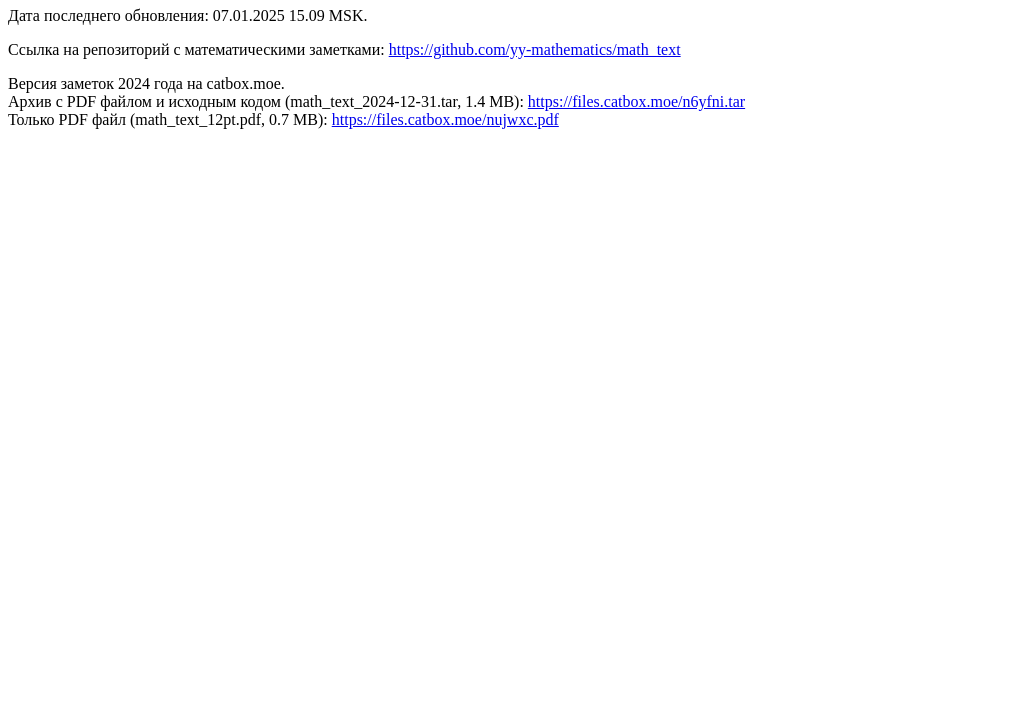
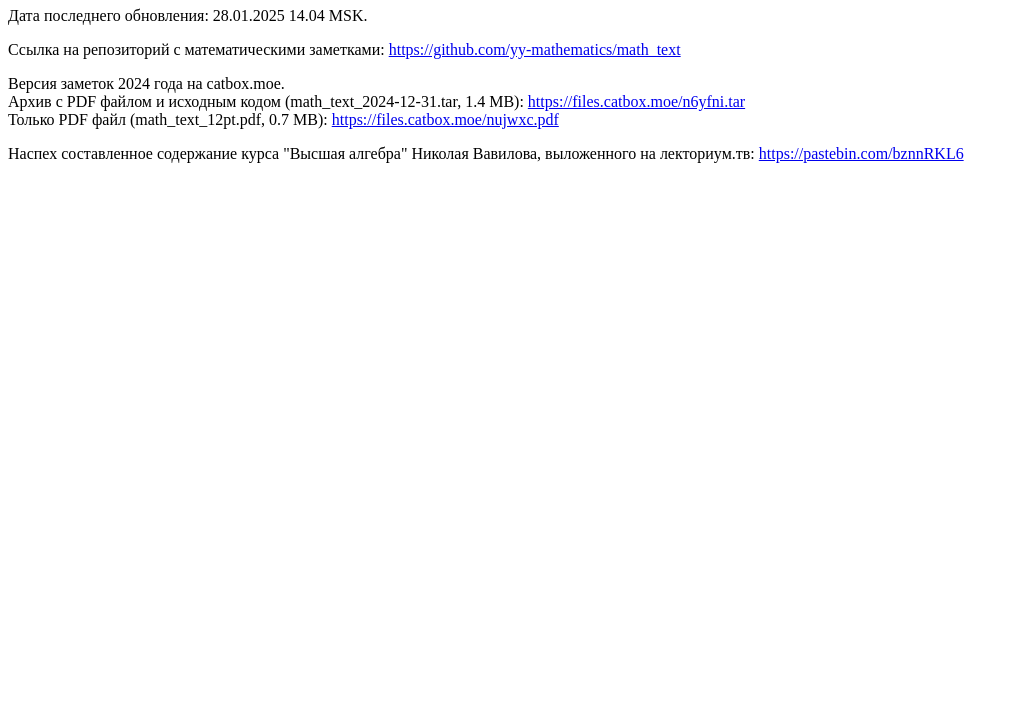
Before and after one commit to yy-mathematics/yy-mathematics.github.io, a plain HTML site: page index.html in a window 1280 px wide. Shown: the part 73-800 px from the top of the page, without its empty margins (0-1019 px from the left). Drawn offline with Linux system fonts and the light colour scheme.

Commit message:
Update index.html

```diff
--- a/index.html
+++ b/index.html
@@ -2,7 +2,7 @@
 <html>
 <body>
 <h1>Персональная страница Y. Y.</h1>
-<p>Дата последнего обновления: 07.01.2025 15.09 MSK.</p>
+<p>Дата последнего обновления: 28.01.2025 14.04 MSK.</p>
 <p>
   Ссылка на репозиторий с математическими заметками:
   <a href="https://github.com/yy-mathematics/math_text">https://github.com/yy-mathematics/math_text</a>
@@ -16,5 +16,9 @@
   Только PDF файл (math_text_12pt.pdf, 0.7 MB):
   <a href="https://files.catbox.moe/nujwxc.pdf">https://files.catbox.moe/nujwxc.pdf</a>
 </p>
+<p>
+  Наспех составленное содержание курса "Высшая алгебра" Николая Вавилова, выложенного на лекториум.тв:
+  <a href="https://pastebin.com/bznnRKL6">https://pastebin.com/bznnRKL6</a>
+</p>
 </body>
 </html>
```
